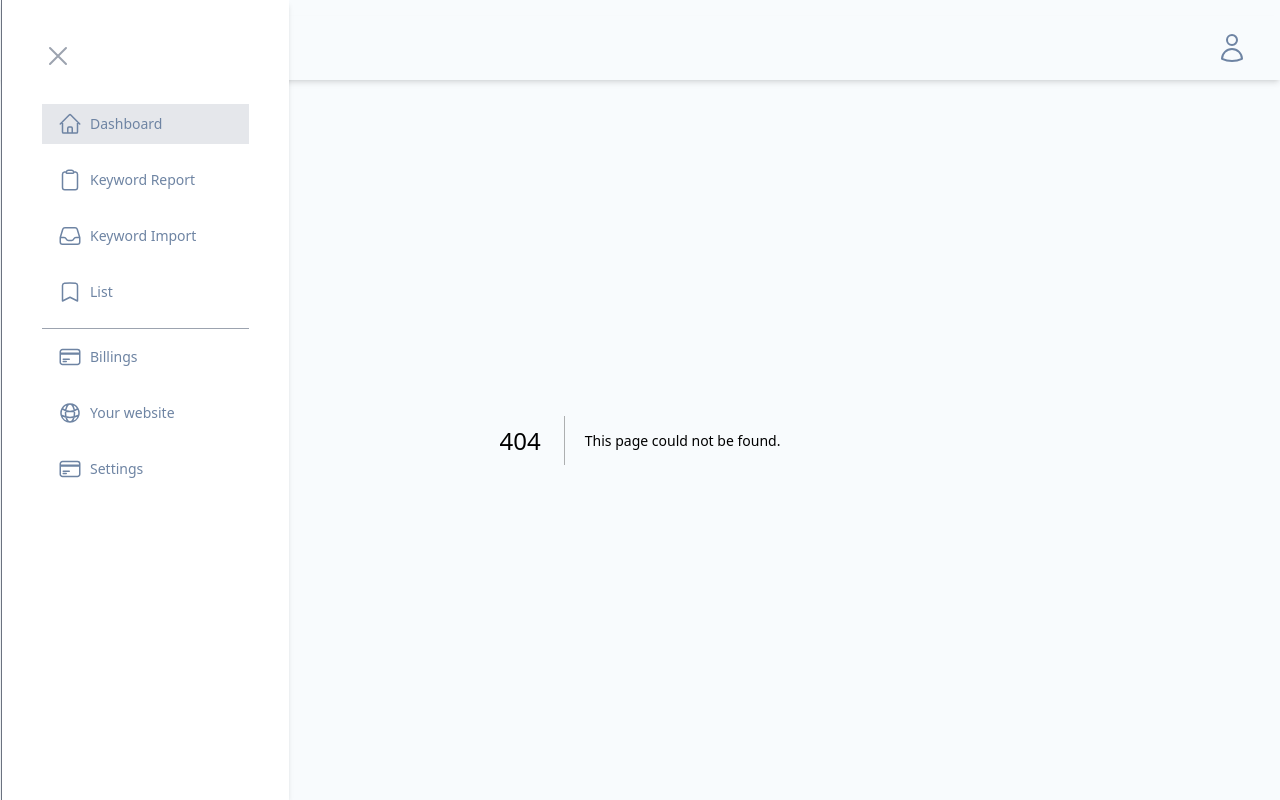
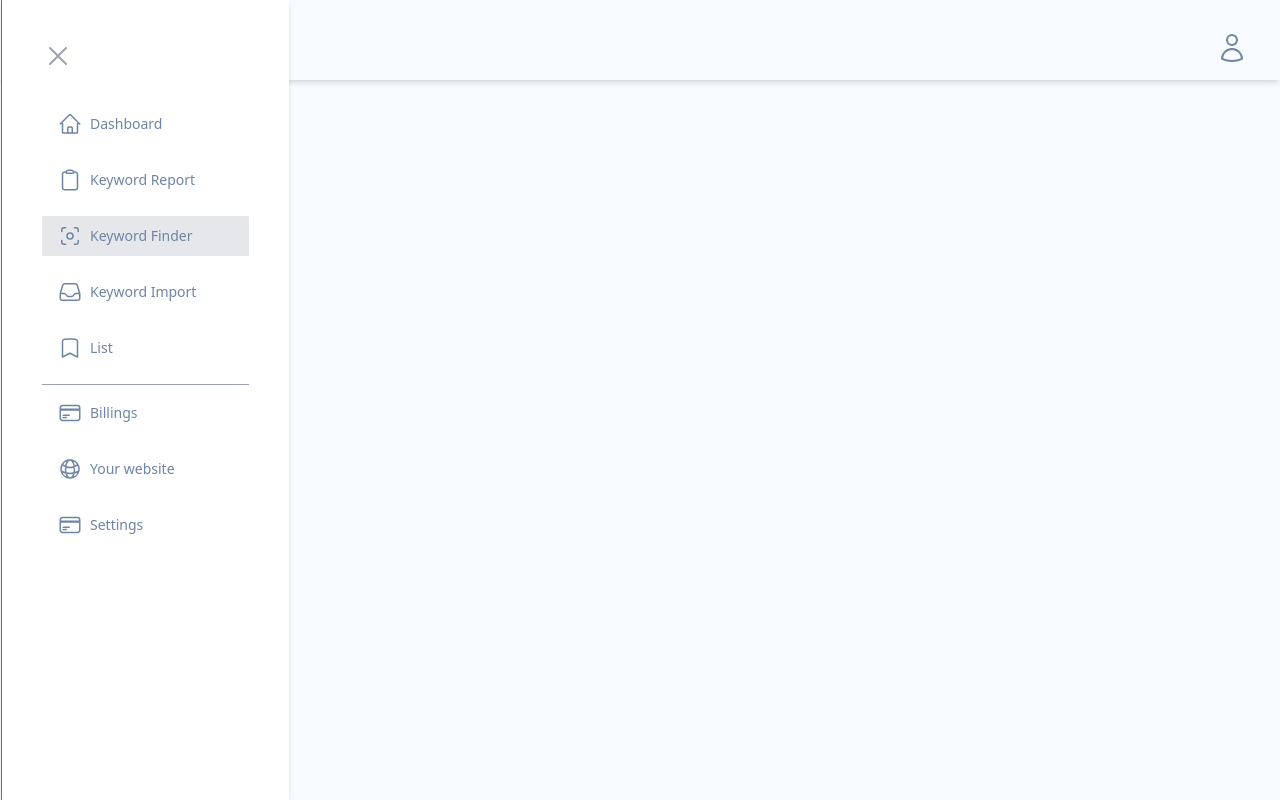
Before and after one commit to atuldedha/pushkar-project, a Next.js app: page /keyFinder in a window 1280 px wide. Before the commit this address had no page. Built offline with nearby package versions, Linux system fonts and the light colour scheme.

Commit message:
Missing entity added to sidebar

```diff
--- a/components/Sidebar/Sidebar.js
+++ b/components/Sidebar/Sidebar.js
@@ -6,6 +6,7 @@ import {
   GlobeAltIcon,
   HomeIcon,
   InboxIcon,
+  ViewfinderCircleIcon,
   XMarkIcon,
 } from "@heroicons/react/24/outline";
 import SidebarOptions from "./SidebarOptions/SidebarOptions";
@@ -35,6 +36,8 @@ const Sidebar = ({ showSidebar, setShowSidebar }) => {
       setSelected(6);
     } else if (router.pathname === "/settings") {
       setSelected(7);
+    } else if (router.pathname === "/keyFinder") {
+      setSelected(8);
     }
   }, [router.pathname]);
 
@@ -65,6 +68,14 @@ const Sidebar = ({ showSidebar, setShowSidebar }) => {
         index={2}
         handleClick={handleClick}
         route="/report"
+      />
+      <SidebarOptions
+        Icon={ViewfinderCircleIcon}
+        text="Keyword Finder"
+        selected={selected === 8}
+        index={8}
+        handleClick={handleClick}
+        route="/keyFinder"
       />
       <SidebarOptions
         Icon={InboxIcon}
--- /dev/null
+++ b/pages/keyFinder.js
@@ -0,0 +1,7 @@
+import React from "react";
+
+const KeyFinder = () => {
+  return <div>KeyFinder</div>;
+};
+
+export default KeyFinder;
```
